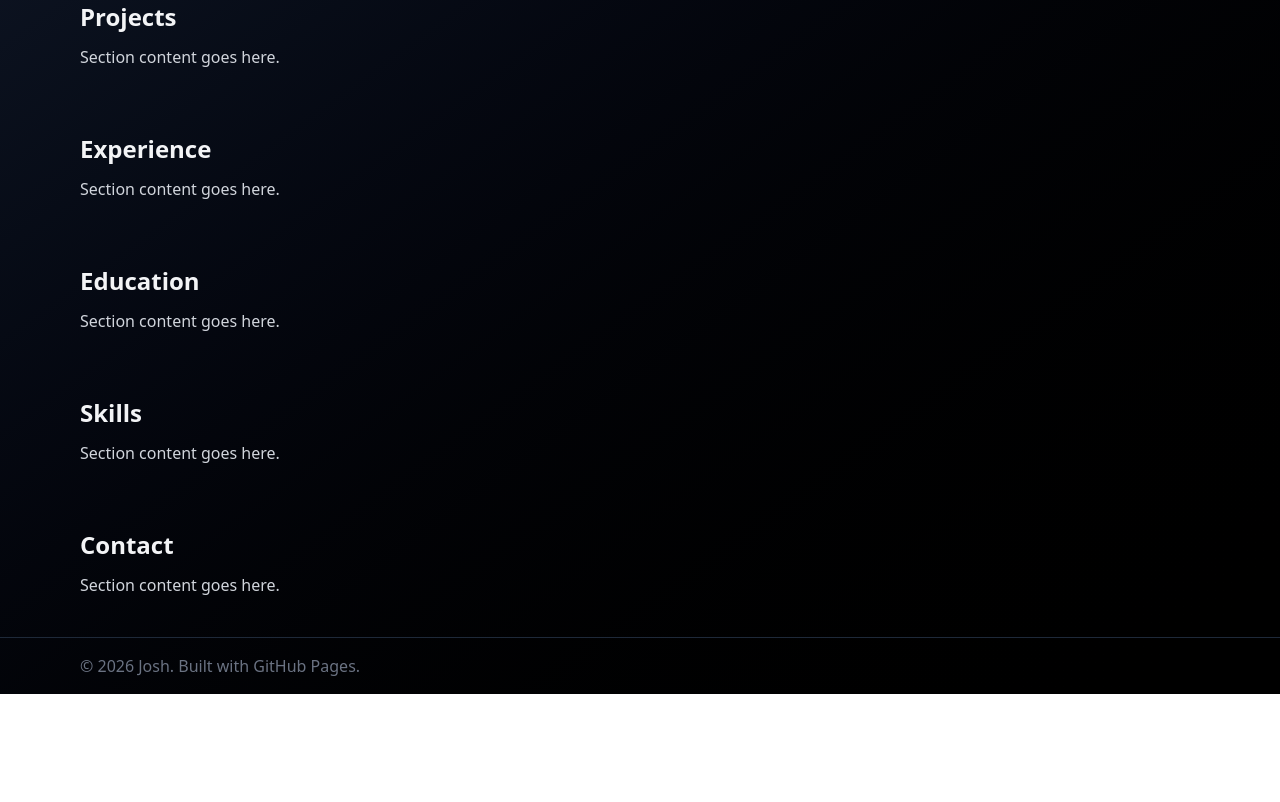
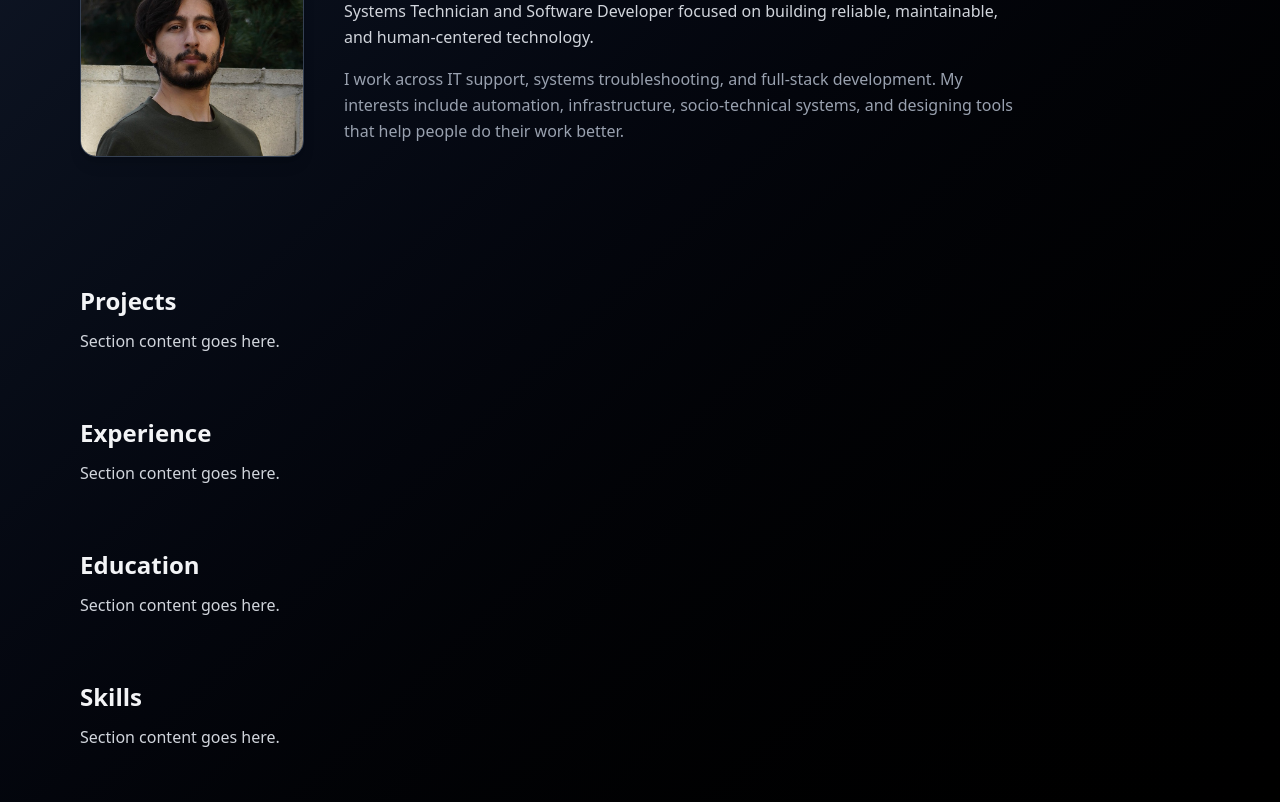
Before and after one commit to JDElijah/JDElijah.github.io, a website: page projects/index.html in a window 1280 px wide. Shown: the part 236-1038 px from the top of the page. Before the commit the page ends 930 px from the top, so only its background shows below. Drawn offline with Linux system fonts and the light colour scheme.

Commit message:
Continue about section, profile picture, styling and spacing

```diff
--- a/projects/index.html
+++ b/projects/index.html
@@ -62,9 +62,36 @@
 
   <!-- Demo content (replace with your sections) -->
   <main class="mx-auto max-w-6xl px-4 py-10 space-y-16">
-    <section id="about" class="space-y-3">
-      <h1 class="text-2xl font-semibold text-gray-100">About</h1>
-      <p class="text-gray-300">Section content goes here.</p>
+
+    <section id="about" class="py-16">
+      <div class="flex flex-col md:flex-row items-center gap-10">
+        <!-- Profile Image -->
+         <div class="w-40 h-40 md:w-56 md:h-56 flex-shrink-0">
+          <img
+            src="../assets/images/profile.jpg"
+            alt="Joshua Elijah headshot"
+            class="rounded-2xl object-cover w-full h-full shadow-lg border border-gray-700"
+          />
+         </div>
+
+         <!-- About Text -->
+          <div class="max-w-2xl">
+            <h1 class="text-3xl font-bold text-white mb-4">
+              Hi, I'm Josh
+            </h1>
+
+            <p class="text-gray-300 leading-relaxed mb-4">
+              Systems Technician and Software Developer focused on building
+              reliable, maintainable, and human-centered technology.
+            </p>
+
+            <p class="text-gray-400 leading-relaxed">
+              I work across IT support, systems troubleshooting, and full-stack development.
+              My interests include automation, infrastructure, socio-technical systems, and designing
+              tools that help people do their work better.
+            </p>
+          </div>
+      </div>
     </section>
 
     <section id="projects" class="space-y-3">
```
Also changed, not shown: assets/images/profile.jpg (added), css/styles.css.
